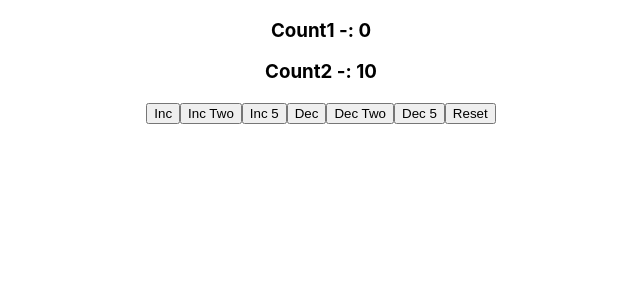
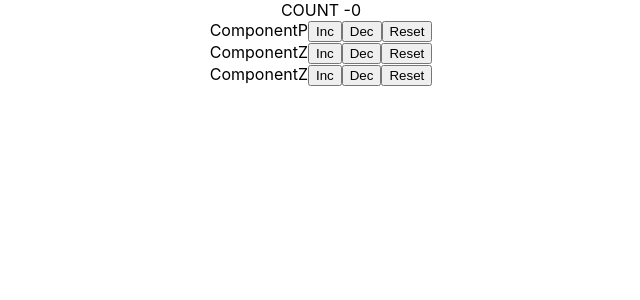
Before and after one commit to Anas07git/React-Hooks, a React (Create React App) app: page / in a window 1280 px wide. Shown: the top 300 px of the page, without its empty margins (319-959 px from the left). Built offline with nearby package versions, Linux system fonts and the light colour scheme.

Commit message:
useReducer

```diff
--- a/src/App.js
+++ b/src/App.js
@@ -10,14 +10,34 @@ import ToggleMouse from "./components/ToggleMouse";
 import IntervalHook from "./components/IntervalHook";
 import DataFetch from "./components/DataFetch";
 import ComponentA from "./components/ComponentA";
-import React from "react";
+import React,{useReducer} from "react";
 import ReduceOne from "./components/ReduceOne";
 import ReduceTwo from "./components/ReduceTwo";
+import ComponentP from "./components/ComponentP";
+import ComponentQ from "./components/ComponentQ";
+import ComponentR from "./components/ComponentR";
 
 export const UserContext = React.createContext();
 export const ChannelContext = React.createContext();
+export const CountContext = React.createContext()
+
+const intialState=0
+const reducer=(state,action)=>{
+    // console.log(state)
+    // console.log(action)
+    // console.log('reducer')
+    switch(action){
+        case "inc": return state+1
+        case "dec": return state-1
+        case "reset": return intialState
+        default: return state
+    }
+
+}
 
 function App() {
+  const[count,dispatch]=useReducer(reducer,intialState)
+
   return (
     <div className="App">
       {/* <HookCounter/> */}
@@ -35,7 +55,15 @@ function App() {
         </ChannelContext.Provider>
       </UserContext.Provider> */}
       {/* <ReduceOne/> */}
-      <ReduceTwo/>
+      {/* <ReduceTwo/> */}
+      <CountContext.Provider value={{count,dispatch}}>
+
+        COUNT -{count}
+
+      <ComponentP/>
+      <ComponentQ/>
+      <ComponentR/>
+      </CountContext.Provider>
     </div>
   );
 }
--- /dev/null
+++ b/src/components/ComponentP.js
@@ -0,0 +1,17 @@
+import React, { useContext } from 'react'
+import { CountContext } from '../App'
+
+function ComponentP() {
+    const countContext= useContext(CountContext)
+  return (
+    <div>
+      ComponentP
+      <button onClick={()=>countContext.dispatch("inc")}>Inc</button>
+      <button onClick={()=>countContext.dispatch("dec")}>Dec</button>
+      <button onClick={()=>countContext.dispatch("reset")}>Reset</button>
+
+    </div>
+  )
+}
+
+export default ComponentP
--- /dev/null
+++ b/src/components/ComponentQ.js
@@ -0,0 +1,12 @@
+import React from 'react'
+import ComponentY from './ComponentY'
+
+function ComponentQ() {
+  return (
+    <div>
+      <ComponentY/>
+    </div>
+  )
+}
+
+export default ComponentQ
--- /dev/null
+++ b/src/components/ComponentR.js
@@ -0,0 +1,12 @@
+import React from 'react'
+import ComponentZ from './ComponentZ'
+
+function ComponentR() {
+  return (
+    <div>
+      <ComponentZ/>
+    </div>
+  )
+}
+
+export default ComponentR
--- /dev/null
+++ b/src/components/ComponentY.js
@@ -0,0 +1,12 @@
+import React from 'react'
+import ComponentZ from './ComponentZ'
+
+function ComponentY() {
+  return (
+    <div>
+      <ComponentZ/>
+    </div>
+  )
+}
+
+export default ComponentY
--- /dev/null
+++ b/src/components/ComponentZ.js
@@ -0,0 +1,17 @@
+import React, { useContext } from 'react'
+import { CountContext } from '../App'
+
+function ComponentZ() {
+    const countContext= useContext(CountContext)
+  return (
+    <div>
+      ComponentZ
+      <button onClick={()=>countContext.dispatch("inc")}>Inc</button>
+      <button onClick={()=>countContext.dispatch("dec")}>Dec</button>
+      <button onClick={()=>countContext.dispatch("reset")}>Reset</button>
+
+    </div>
+  )
+}
+
+export default ComponentZ
```
Also changed, not shown: src/components/ComponentX.js (added, +17 -0 lines).
